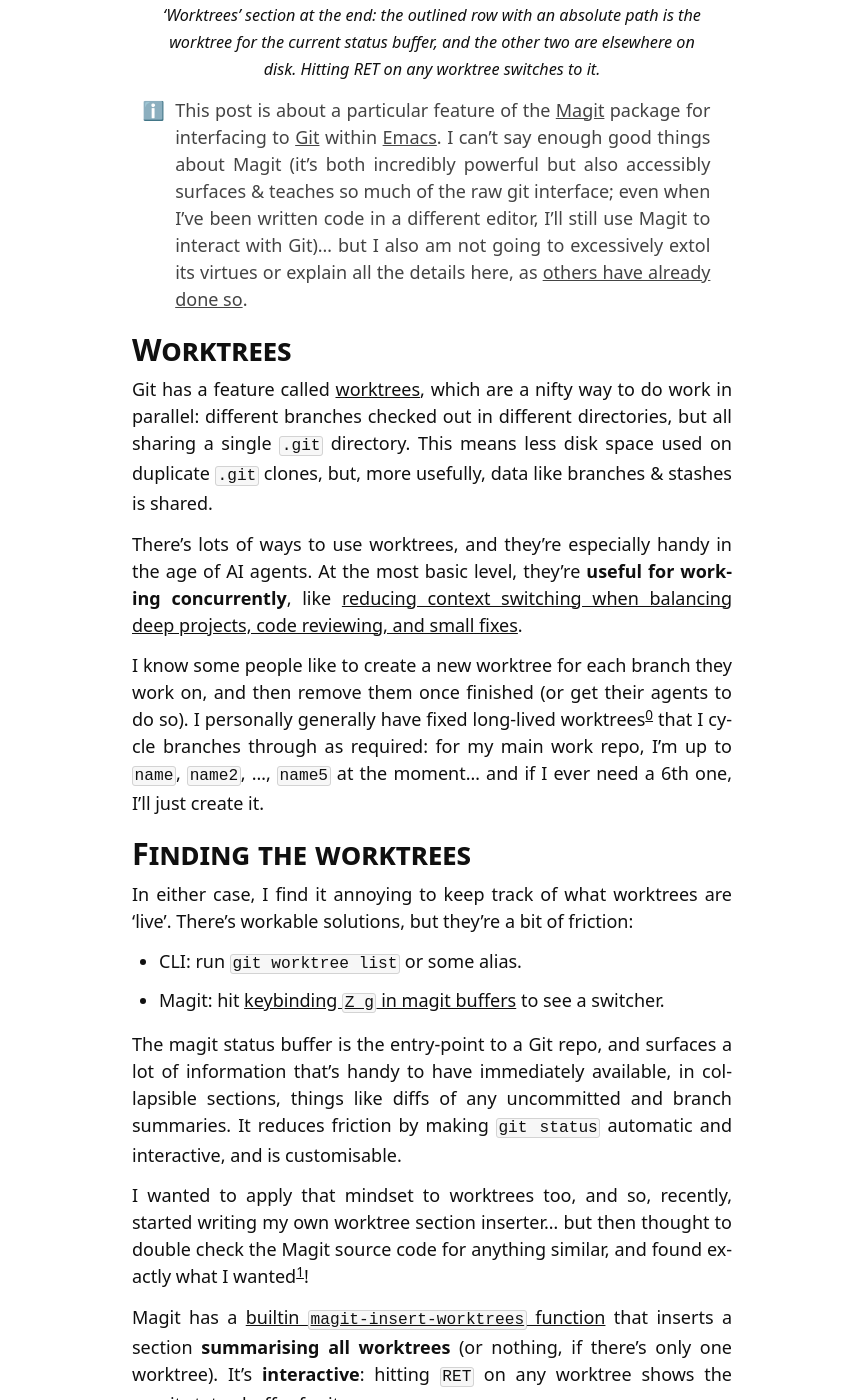
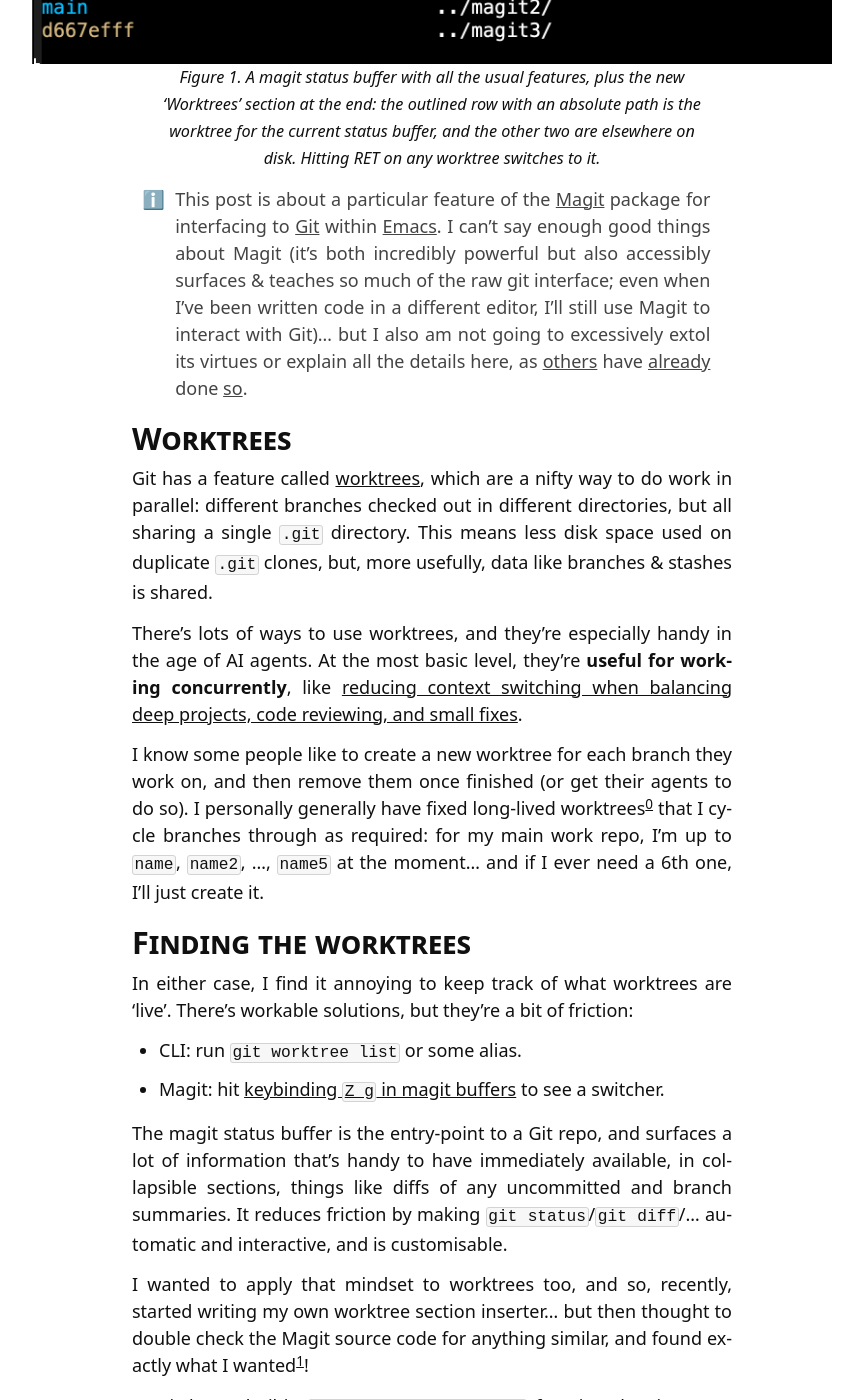
Before and after one commit to huonw/huonw.github.io, a Jekyll site: the page built from _posts/2025-12-13-magit-insert-worktrees.md, in a window 1280 px wide and 1400 px high, scrolled down 697 px. Shown: the whole window, without its empty margins (208-1071 px from the left). Built offline with Jekyll 4.4.1, drawn with Linux system fonts in a browser that asks for light colours; comment, search, counter and statistics services are not loaded.

Commit message:
post: magit-insert-worktrees: tweaks

```diff
--- a/_posts/2025-12-13-magit-insert-worktrees.md
+++ b/_posts/2025-12-13-magit-insert-worktrees.md
@@ -18,7 +18,7 @@
 {% include image.html src="example.png" caption="A magit status buffer with all the usual features, plus the new 'Worktrees' section at the end: the outlined row with an absolute path is the worktree for the current status buffer, and the other two are elsewhere on disk. Hitting RET on any worktree switches to it." alt="A screenshot of a magit status buffer, with several sections: the default 'Head' with the 'huonw/magit-insert-worktrees-docs' branch checked out, a partially expanded 'Unstaged changes (1)' section with a change to the 'docs/magit.org' file, a collapsed 'Recent commits' section, and then a 'Worktrees (3)' section, with three lines: 'huonw/magit-insert-worktrees-docs' branch (blue, outlined) at ~/projects/magit/magit, 'main' branch (blue, no outline) at ../magit2/, and then a detached HEAD commit hash (yellow, no outline) at ../magit3/." %}
 
 <aside data-icon="ℹ️" markdown="1">
-This post is about a particular feature of the [Magit](https://magit.vc/) package for interfacing to [Git](https://git-scm.com/) within [Emacs](https://www.gnu.org/savannah-checkouts/gnu/emacs/emacs.html). I can't say enough good things about Magit (it's both incredibly powerful but also accessibly surfaces & teaches so much of the raw git interface; even when I've been written code in a different editor, I'll still use Magit to interact with Git)... but I also am not going to excessively extol its virtues or explain all the details here, as [others have already done so](https://www.masteringemacs.org/article/introduction-magit-emacs-mode-git).
+This post is about a particular feature of the [Magit](https://magit.vc/) package for interfacing to [Git](https://git-scm.com/) within [Emacs](https://www.gnu.org/savannah-checkouts/gnu/emacs/emacs.html). I can't say enough good things about Magit (it's both incredibly powerful but also accessibly surfaces & teaches so much of the raw git interface; even when I've been written code in a different editor, I'll still use Magit to interact with Git)... but I also am not going to excessively extol its virtues or explain all the details here, as [others](https://www.masteringemacs.org/article/introduction-magit-emacs-mode-git) have [already](https://emacsair.me/2017/09/01/the-magical-git-interface/) done [so](https://emacsair.me/2017/09/01/magit-walk-through/).
 </aside>
 
 ## Worktrees
@@ -47,7 +47,7 @@
 
 [wt-docs]: https://docs.magit.vc/magit/Worktree.html
 
-The magit status buffer is the entry-point to a Git repo, and surfaces a lot of information that's handy to have immediately available, in collapsible sections, things like diffs of any uncommitted and branch summaries. It reduces friction by making `git status` automatic and interactive, and is customisable.
+The magit status buffer is the entry-point to a Git repo, and surfaces a lot of information that's handy to have immediately available, in collapsible sections, things like diffs of any uncommitted and branch summaries. It reduces friction by making `git status`/`git diff`/... automatic and interactive, and is customisable.
 
 I wanted to apply that mindset to worktrees too, and so, recently, started writing my own worktree section inserter... but then thought to double check the Magit source code for anything similar, and found exactly what I wanted[^docs]!
 
```
Also changed, not shown: blog/2025/12/magit-insert-worktrees/example.png.
